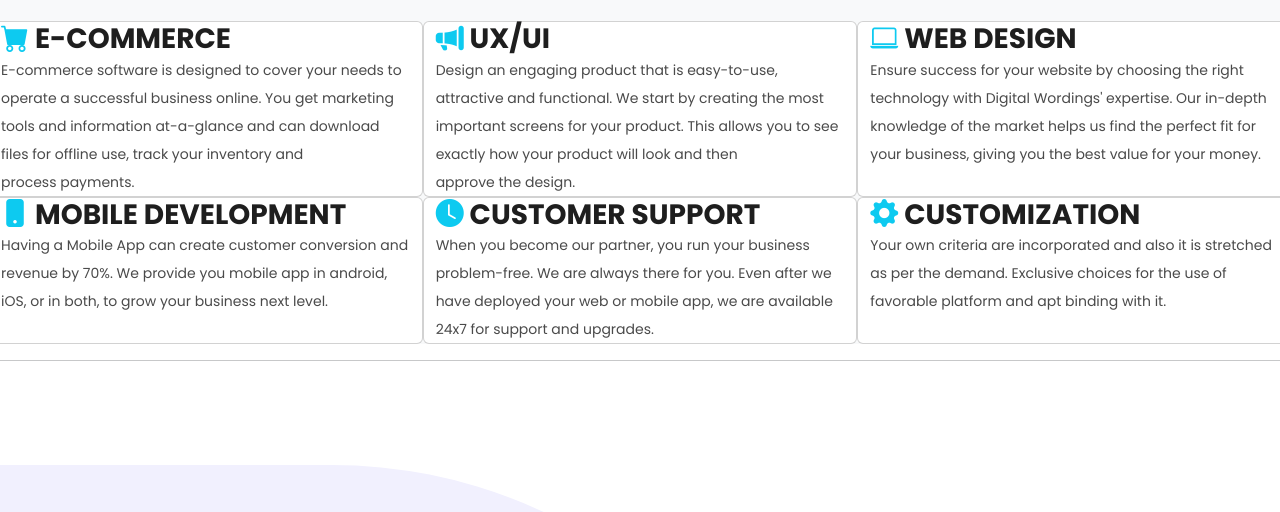
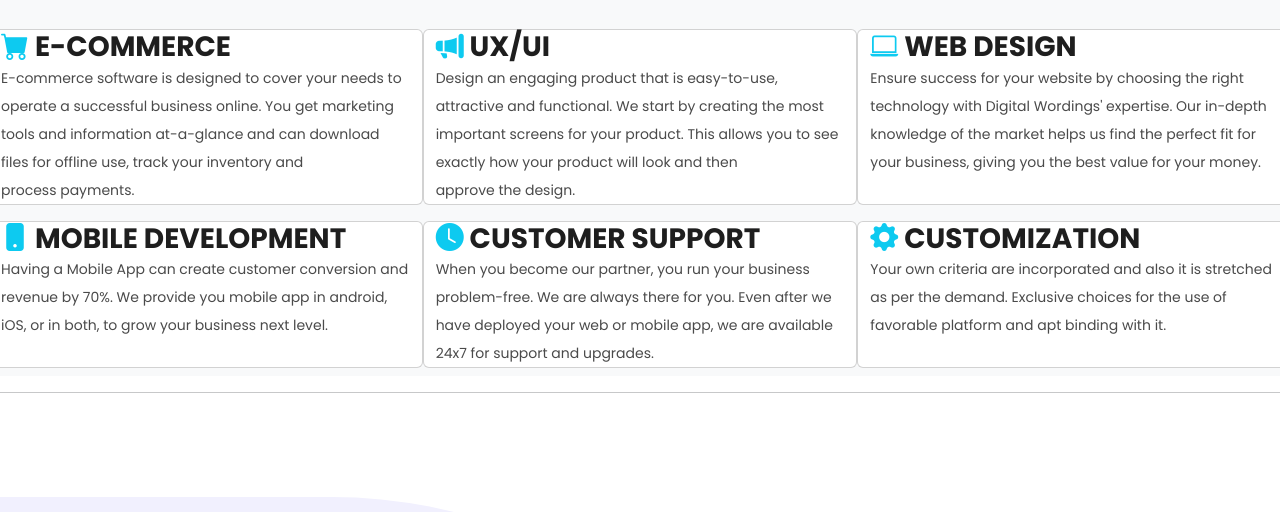
Before and after one commit to suriyaes04/web-ab, a website: page services.html in a window 1280 px wide. Shown: the part 737-1249 px from the top of the page. Drawn offline with nearby package versions, Linux system fonts and the light colour scheme.

Commit message:
Update services.html

```diff
--- a/services.html
+++ b/services.html
@@ -120,31 +120,31 @@ https://templatemo.com/tm-586-scholar
     <div class="row my-3">
      <h1 class="text-center mb-1">OUR EXCLUSIVE SERVICES</h1>
       <p class="text-center mb-4">Listed below are our core expertise</p>
-        <div class=" card col-lg-4 col-sm-12 ">
+        <div class="card col-lg-4 col-sm-12 my-2">
           <h3> <i class="bi bi-cart-fill text-info"> </i>  E-COMMERCE </h3>
         <p >E-commerce software is designed to cover your needs to operate a successful business online. You get marketing tools and information at-a-glance and can download files for offline use, track your inventory and process payments.</p>
         </div>
-        <div class="card  col-lg-4 col-sm-12 ">
+        <div class="card  col-lg-4 col-sm-12 my-2">
 
             <h3 class=""><i class="bi bi-megaphone-fill text-info"> </i> UX/UI</h3>
             <p> Design an engaging product that is easy-to-use, attractive and functional. We start by creating the most important screens for your product. This allows you to see exactly how your product will look and then approve the design.</p>
         </div>
-        <div class="card  col-lg-4 col-sm-12 ">
+        <div class="card  col-lg-4 col-sm-12 my-2">
 
             <h3 class=""><i class="bi bi-laptop text-info "> </i> WEB DESIGN</h3>
             <p>Ensure success for your website by choosing the right technology with Digital Wordings' expertise. Our in-depth knowledge of the market helps us find the perfect fit for your business, giving you the best value for your money.</p>
         </div>
-        <div class="card col-lg-4 col-sm-12 ">
+        <div class="card col-lg-4 col-sm-12 my-2">
 
             <h3 class=""><i class="bi bi-phone-fill text-info"> </i> MOBILE DEVELOPMENT</h3>
             <p>Having a Mobile App can create customer conversion and revenue by 70%. We provide you mobile app in android, iOS, or in both, to grow your business next level.</p>
         </div>
-        <div class="card  col-lg-4 col-sm-12 ">
+        <div class="card  col-lg-4 col-sm-12 my-2">
 
             <h3 class=""><i class="bi bi-clock-fill text-info"> </i> CUSTOMER SUPPORT</h3>
             <p>When you become our partner, you run your business problem-free. We are always there for you. Even after we have deployed your web or mobile app, we are available 24x7 for support and upgrades.</p>
         </div>
-        <div class="card  col-lg-4 col-sm-12 ">
+        <div class="card  col-lg-4 col-sm-12 my-2">
 
             <h3 class=" "><i class="bi bi-gear-fill text-info"> </i> CUSTOMIZATION</h3>
             <p>Your own criteria are incorporated and also it is stretched as per the demand. Exclusive choices for the use of favorable platform and apt binding with it.</p>
```
